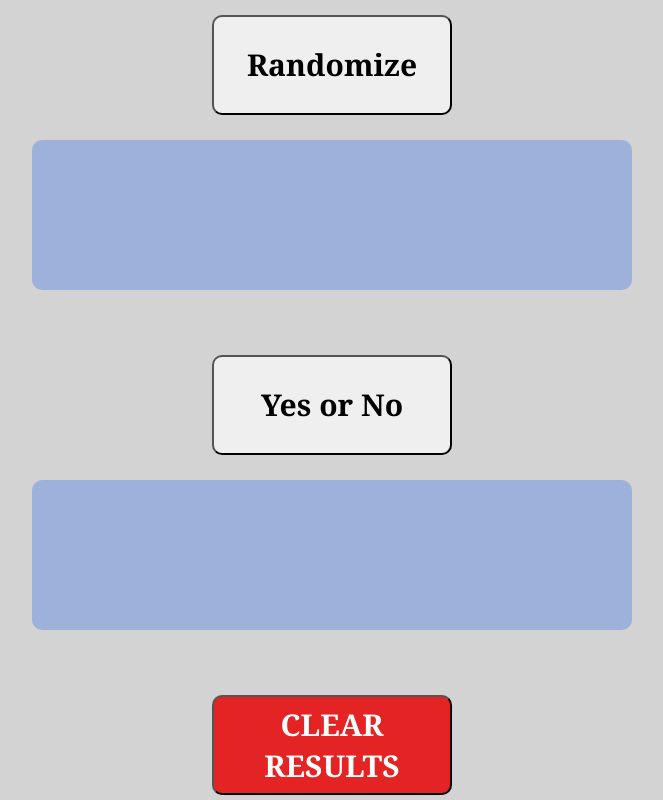
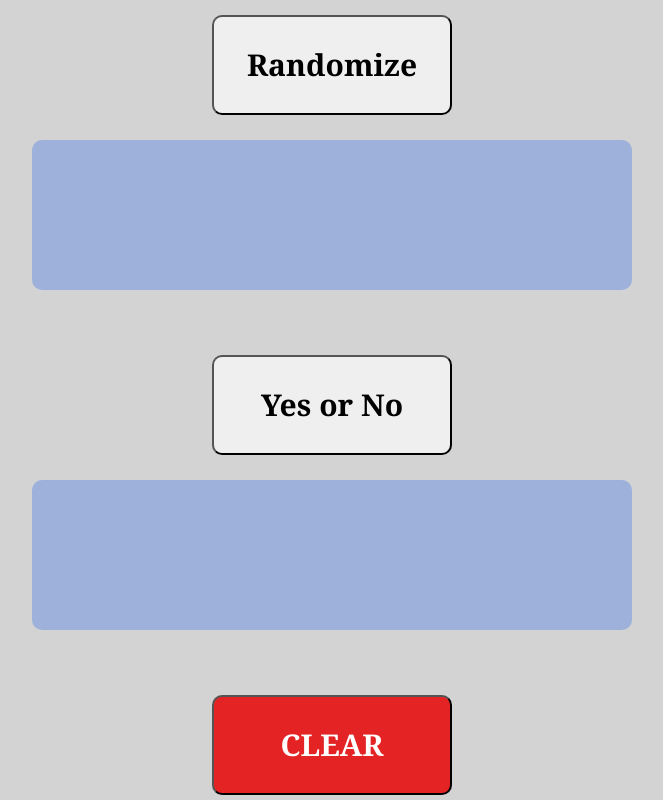
Before and after one commit to antilou86/coinflipper, a plain HTML site: page index.html in a window 1280 px wide. Shown: the part 360-1160 px from the top of the page, without its empty margins (308-971 px from the left). Drawn offline with Linux system fonts and the light colour scheme.

Commit message:
changed text in the clear button

```diff
--- a/index.html
+++ b/index.html
@@ -28,7 +28,7 @@
         <button>Yes or No</button>
         <div class='yesNoResults'></div>
     </span>
-    <button class="reset">CLEAR RESULTS</button>
+    <button class="reset">CLEAR</button>
 </body>
 <footer>
     <script src="index.js"></script>
```
